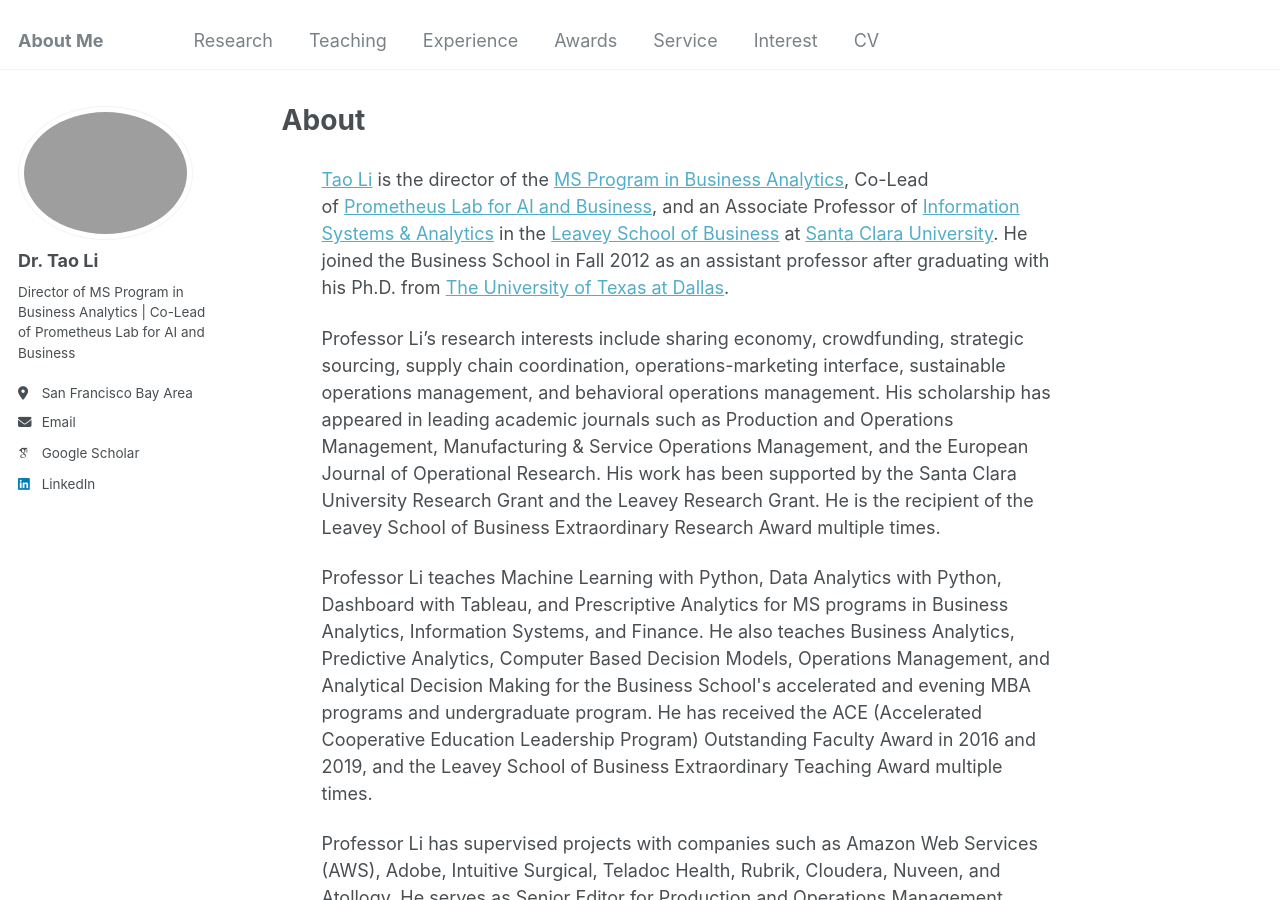
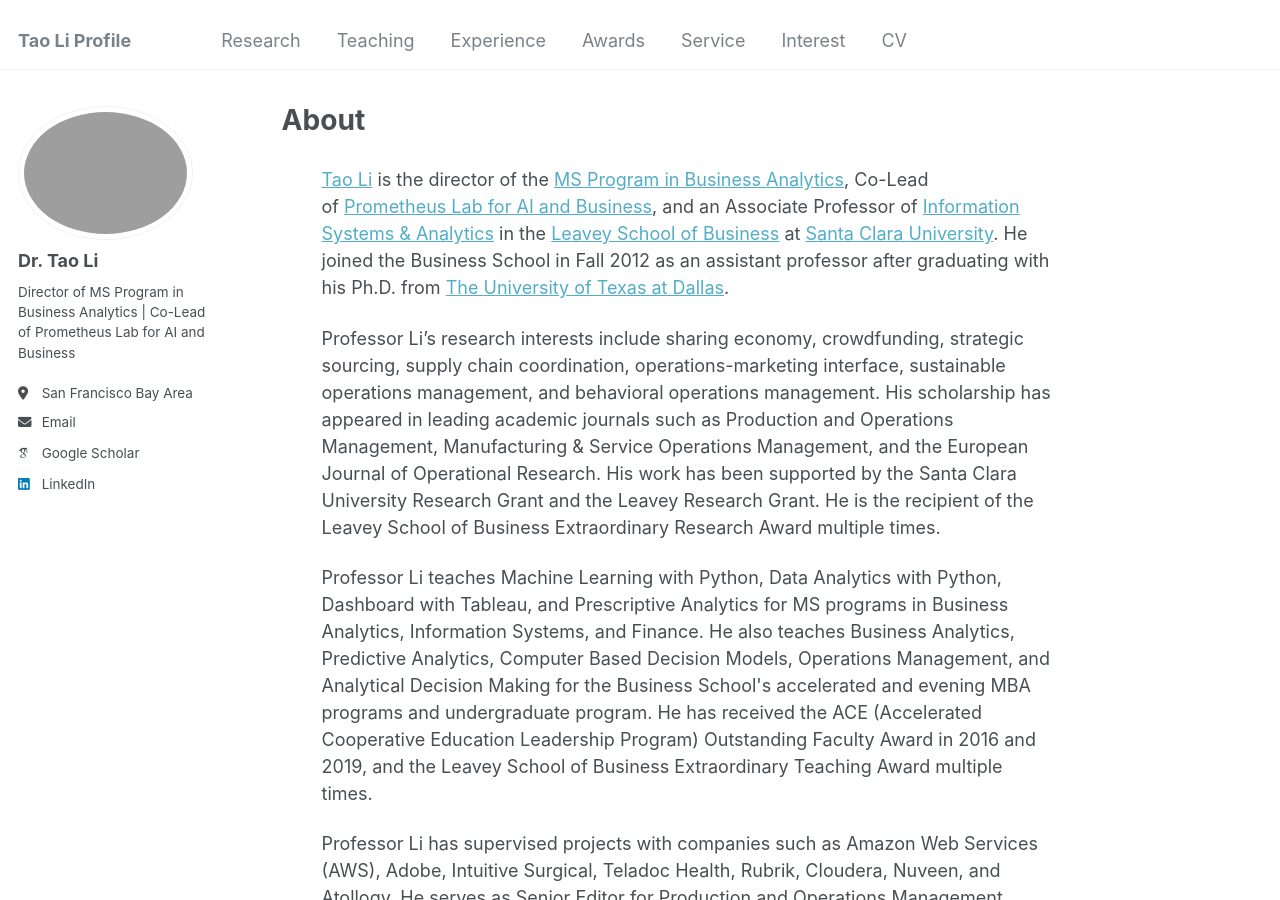
Before and after one commit to Prof-TaoLi/Homepage, a Jekyll site: the page built from _pages/about.md, in a window 1280 px wide and 900 px high. Built offline with Jekyll 4.4.1, drawn with Linux system fonts in a browser that asks for light colours; some web fonts are replaced.

Commit message:
Update _config.yml

```diff
--- a/_config.yml
+++ b/_config.yml
@@ -8,7 +8,7 @@
 
 # Basic Site Settings
 locale                   : "en-US"
-title                    : "About Me"
+title                    : "Tao Li Profile"
 title_separator          : "-"
 name                     : &name "Tao Li"
 atom_feed.hide           : true
```
